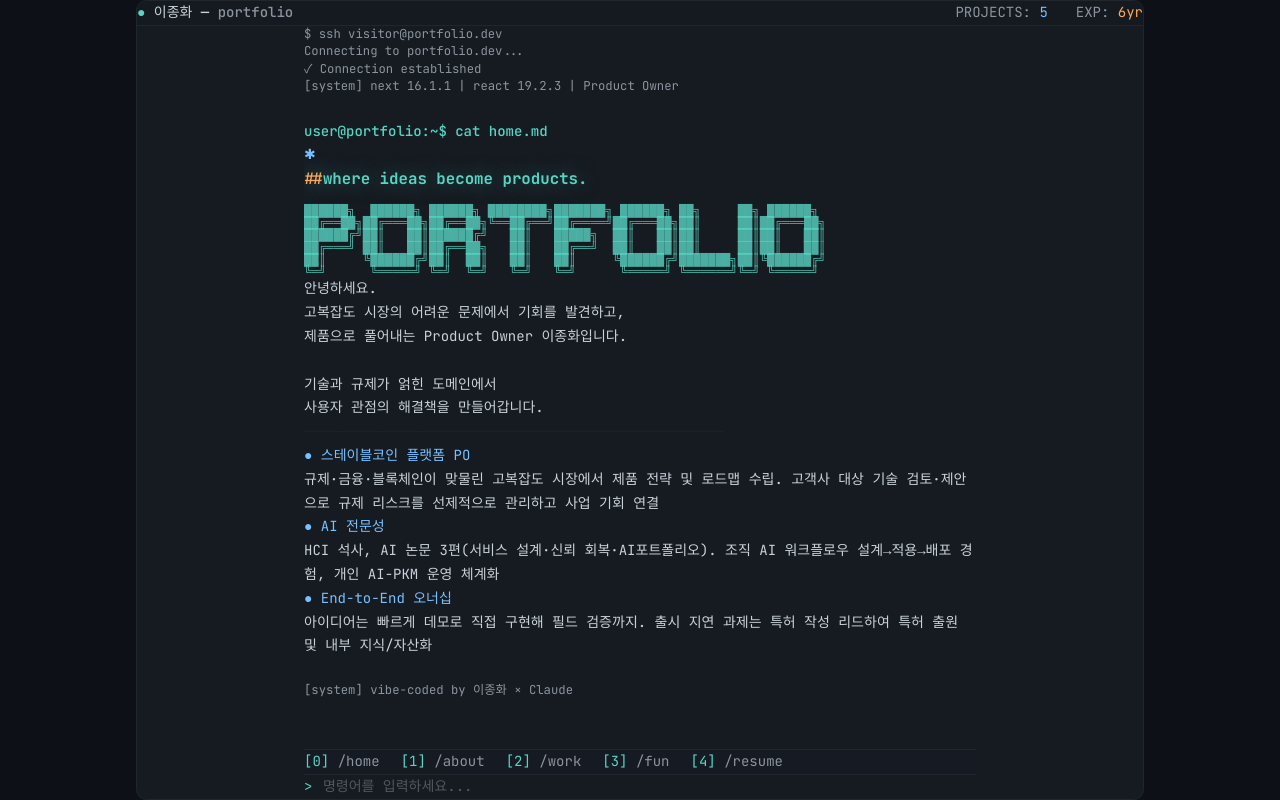
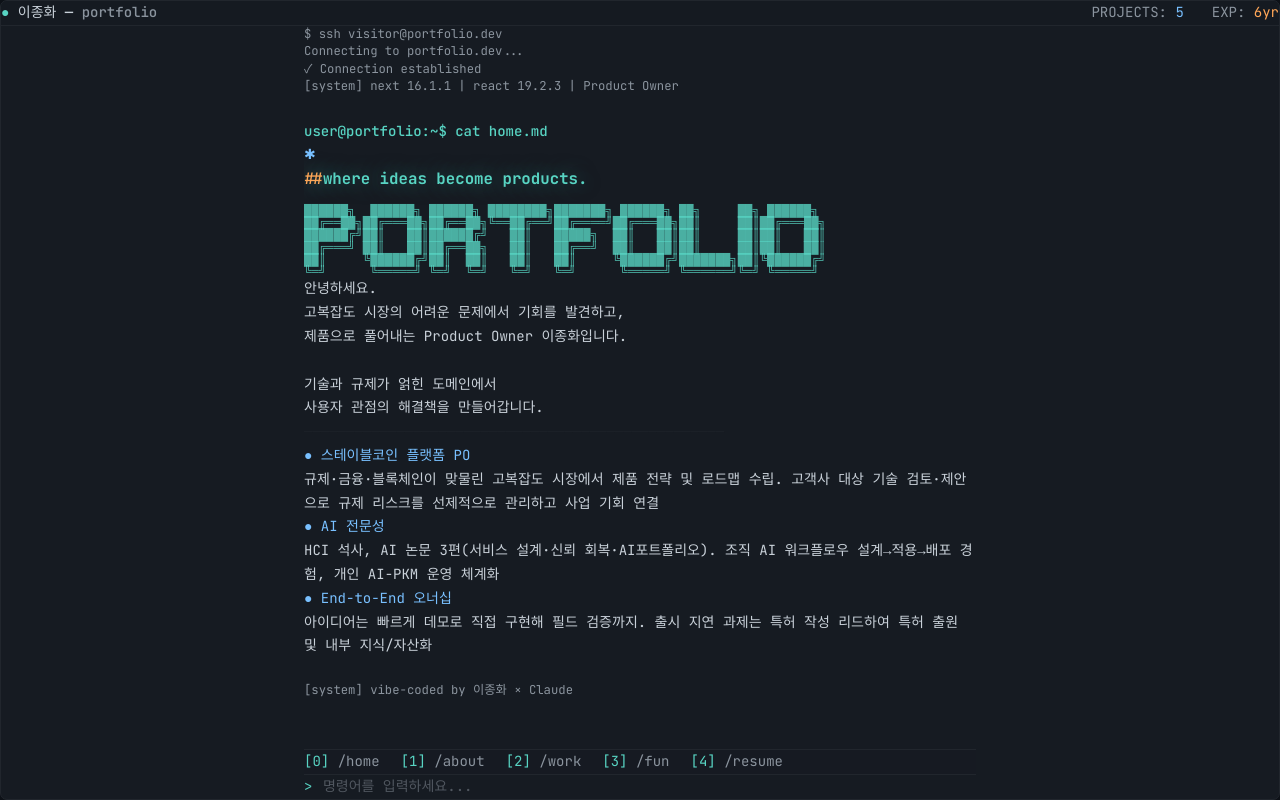
Before and after one commit to DinN0000/example_02, a Next.js app: page / in a window 1280 px wide. Built offline with nearby package versions, Linux system fonts and the light colour scheme.

Commit message:
꽉 차게 + 헤더/푸터 높이 증가

```diff
--- a/src/components/Terminal.tsx
+++ b/src/components/Terminal.tsx
@@ -589,12 +589,12 @@ export default function Terminal() {
   };
 
   return (
-    <div className="h-screen bg-background flex items-center justify-center font-mono p-4">
+    <div className="h-screen bg-background flex items-center justify-center font-mono p-2">
       {/* Main Container with rounded border */}
-      <div className="w-full h-full max-w-6xl bg-card rounded-xl border border-border overflow-hidden flex flex-col">
+      <div className="w-full h-full bg-card rounded-lg border border-border overflow-hidden flex flex-col">
         {/* Status Bar - Full Width */}
         <header className="bg-card/95 backdrop-blur border-b border-border">
-          <div className="px-10 py-6 flex justify-between items-center">
+          <div className="px-10 py-8 flex justify-between items-center">
             <span className="text-foreground font-medium text-base">
               <span className="text-accent">●</span> {portfolio.profile.name} — <span className="text-muted">portfolio</span>
             </span>
@@ -641,7 +641,7 @@ export default function Terminal() {
 
           {/* Input */}
           <footer className="bg-card border-t border-border">
-            <div className="px-6 py-8">
+            <div className="px-6 py-10">
               <form onSubmit={handleSubmit} className="flex items-center gap-3">
                 <span className="text-accent select-none">&gt;</span>
                 <input
```
